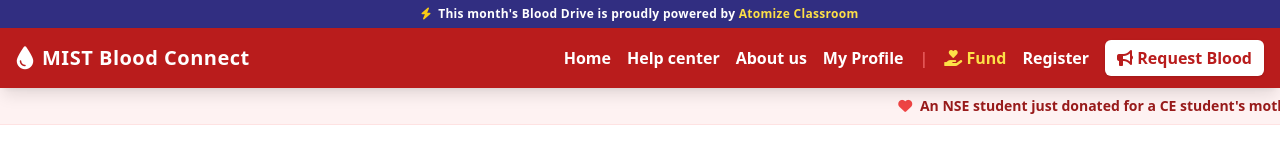
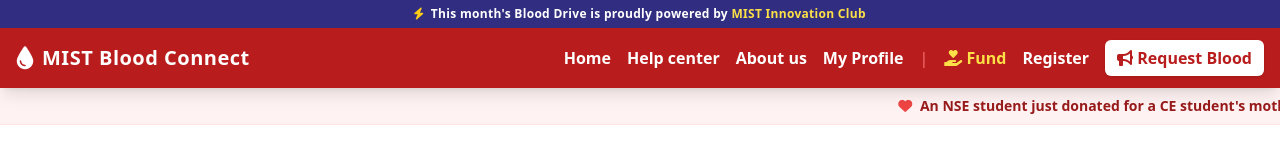
Before and after one commit to hridoysyl3-stack/Blood-Station, a plain HTML site: page index.html in a window 1280 px wide. Shown: the top 160 px of the page. Drawn offline with nearby package versions, Linux system fonts and the light colour scheme.

Commit message:
Update index.html

```diff
--- a/index.html
+++ b/index.html
@@ -45,7 +45,7 @@
 
     <!-- Global Navigation -->
     <div class="bg-indigo-900 text-white text-center py-1.5 text-xs font-bold tracking-wide">
-        <i class="fas fa-bolt text-yellow-400 mr-1"></i> This month's Blood Drive is proudly powered by <span class="text-yellow-300">Atomize Classroom</span>
+        <i class="fas fa-bolt text-yellow-400 mr-1"></i> This month's Blood Drive is proudly powered by <span class="text-yellow-300">MIST Innovation Club</span>
     </div>
     <nav class="bg-red-700 text-white shadow-lg sticky top-0 z-50">
         <div class="max-w-7xl mx-auto px-4 py-3 flex flex-col md:flex-row justify-between items-center gap-3">
```
